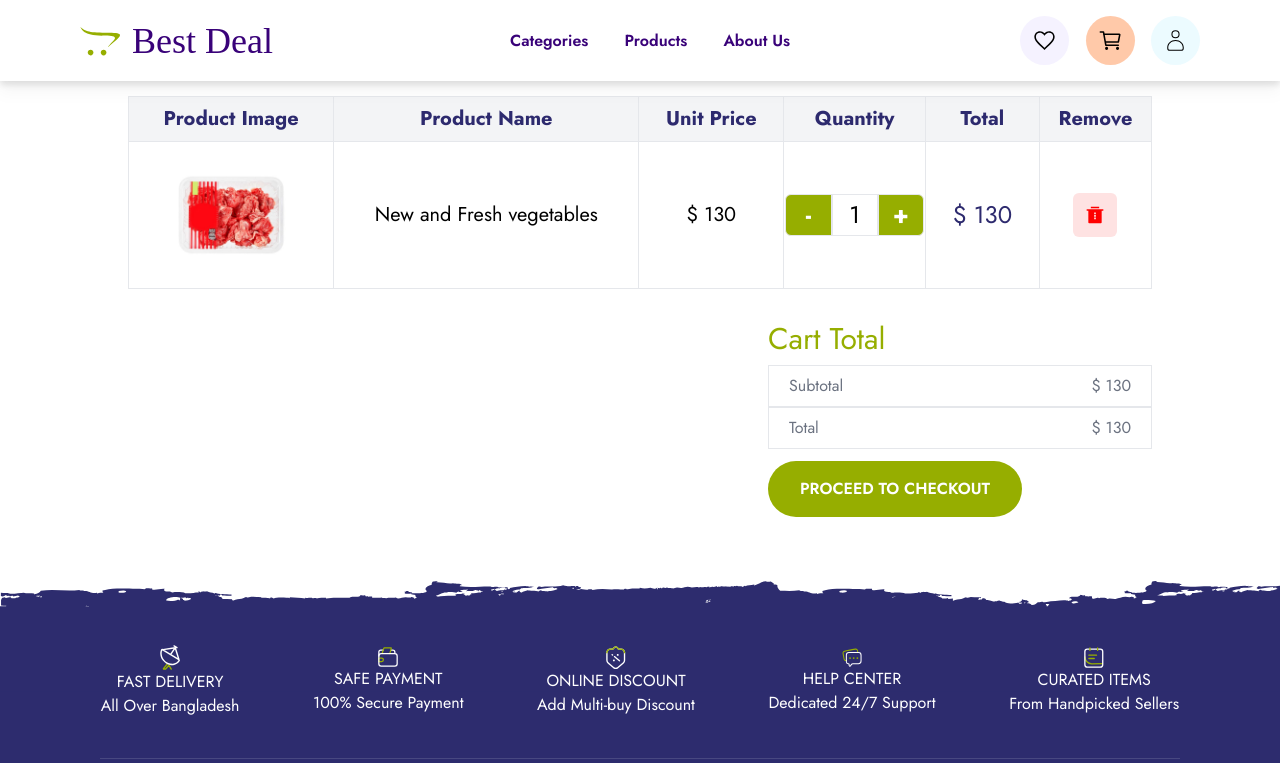
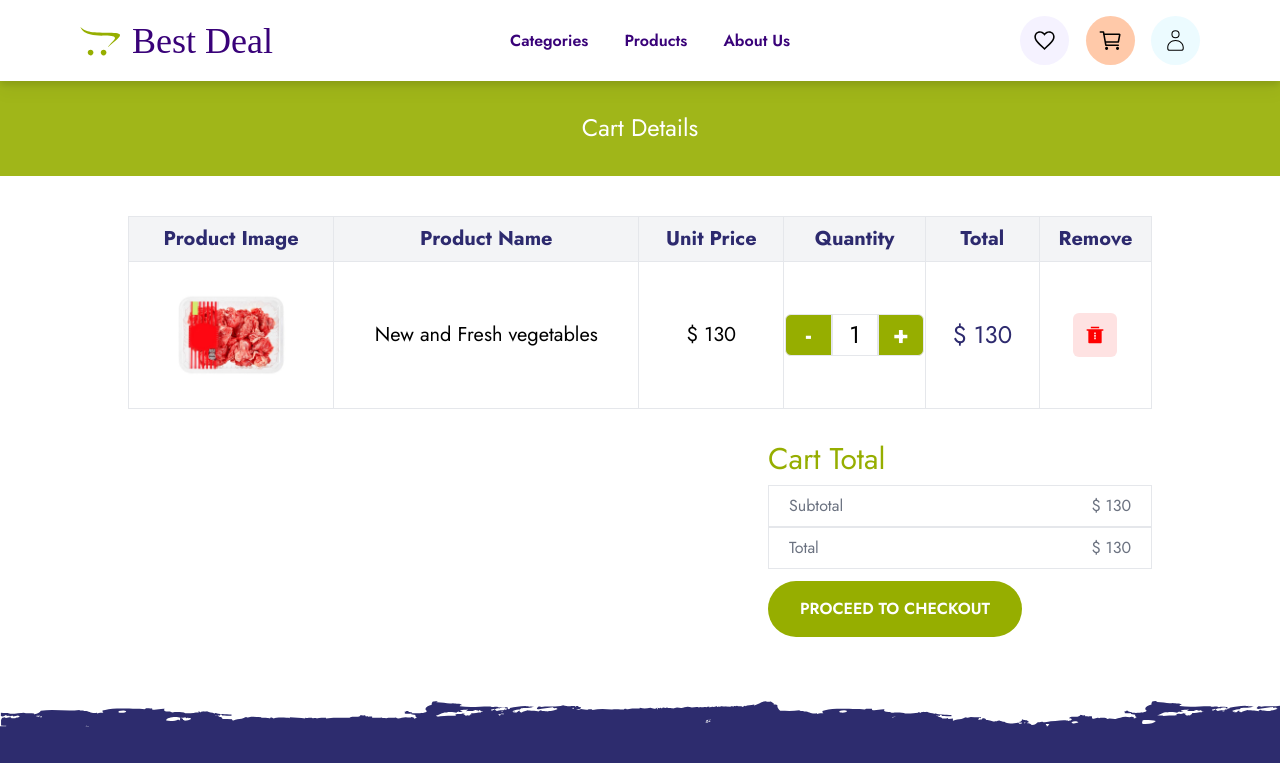
Before and after one commit to CronosCoder/Best-Deal-Frontend, a React (Vite) app: page /cart in a window 1280 px wide. Shown: the top 763 px of the page. Built offline with nearby package versions, Linux system fonts and the light colour scheme; a web font is replaced by a local one.

Commit message:
cart banner added

```diff
--- a/src/Pages/Cart/Cart.jsx
+++ b/src/Pages/Cart/Cart.jsx
@@ -6,7 +6,8 @@ const Cart = () => {
     return (
         <>
             <NavBar/>
-            <div className="mt-24">
+            <div className="mt-20">
+                <div className="py-8 bg-[#96AE00] bg-opacity-90"><h1 className="text-center text-2xl text-white">Cart Details</h1></div>
                 <CartTable/>
                 <div className="flex justify-end w-[80%] mx-auto">
                     <div className="mt-8 w-96">
```
